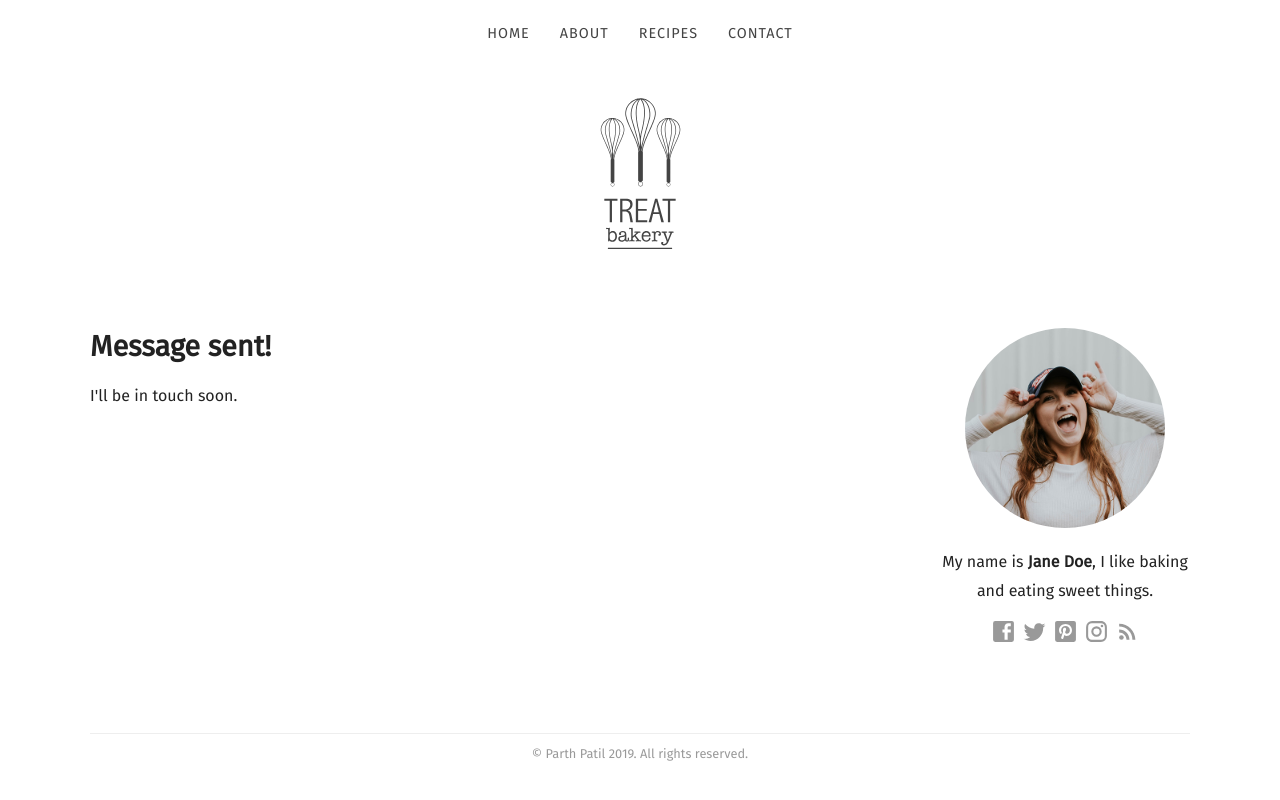
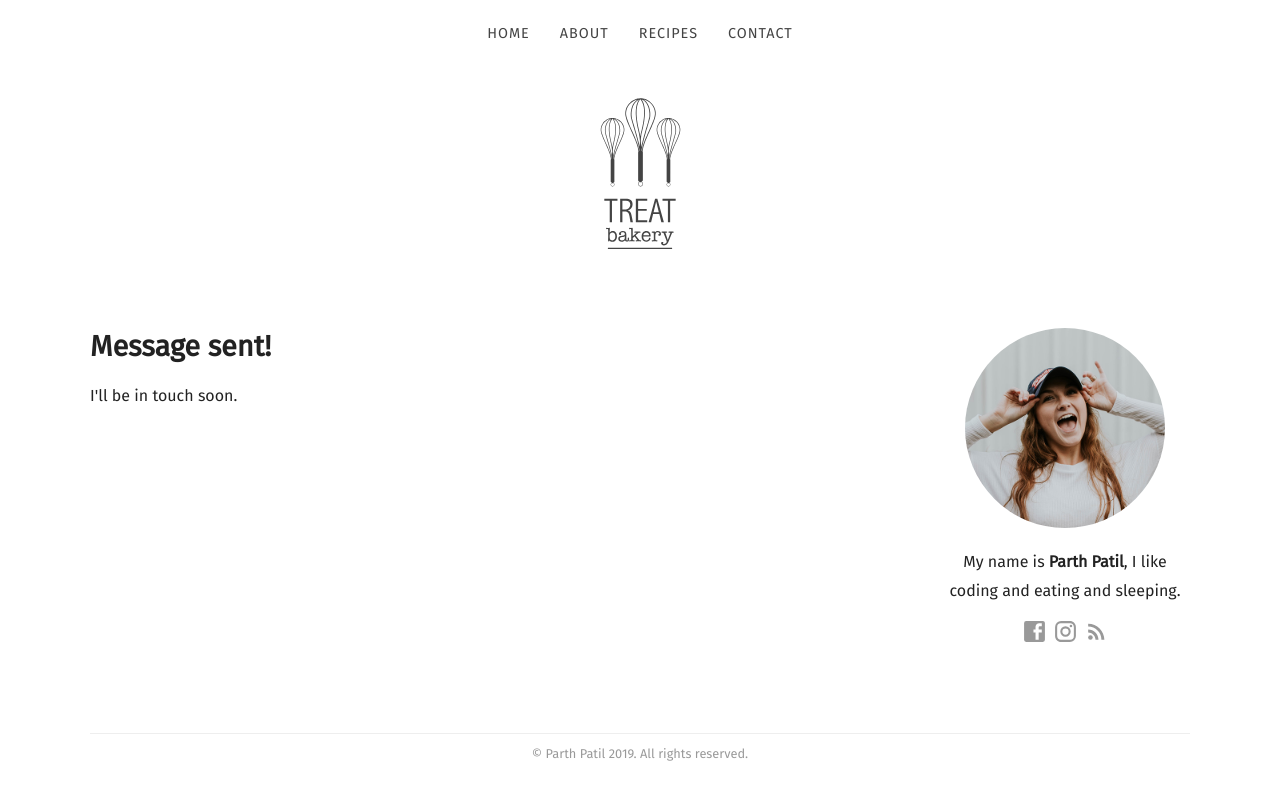
Before and after one commit to parthvpatil/parthvpatil.github.io, a Jekyll site: the page built from contact-success.html, in a window 1280 px wide. Shown: the top 800 px of the page. Built offline with Jekyll 4.4.1, drawn with Linux system fonts in a browser that asks for light colours; some web fonts are replaced.

Commit message:
corrected author name

```diff
--- a/_data/sidebar.yml
+++ b/_data/sidebar.yml
@@ -1,6 +1,6 @@
 author_image: /images/author.jpg
-description_markdown: "My name is **Jane Doe**, I like baking and eating sweet things."
-facebook: CloudCannon
-twitter: CloudCannonApp
-pinterest: pinterest
-instagram: baking
+description_markdown: "My name is **Parth Patil**, I like coding and eating and sleeping."
+facebook: parth.patil77
+# twitter: CloudCannonApp
+# pinterest: pinterest
+instagram: the_stochastic_guy
```
